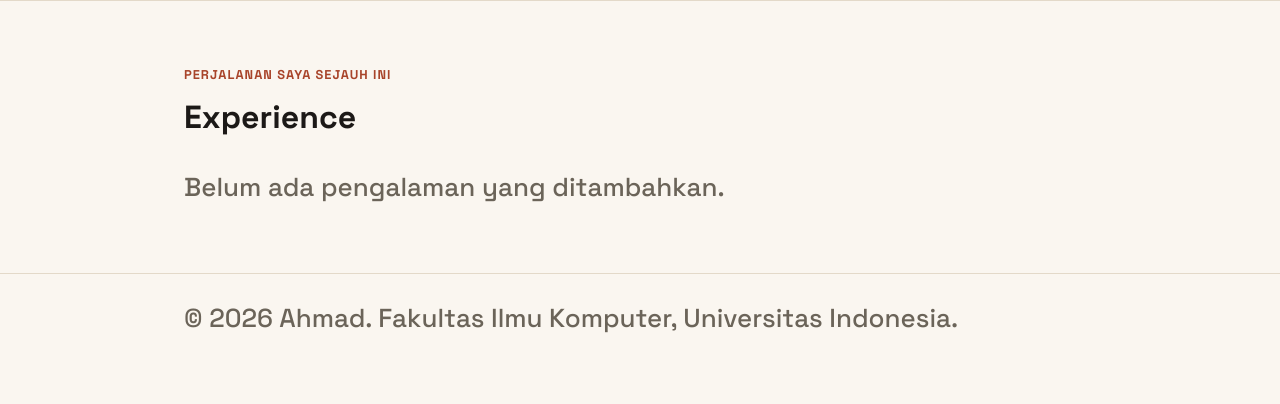
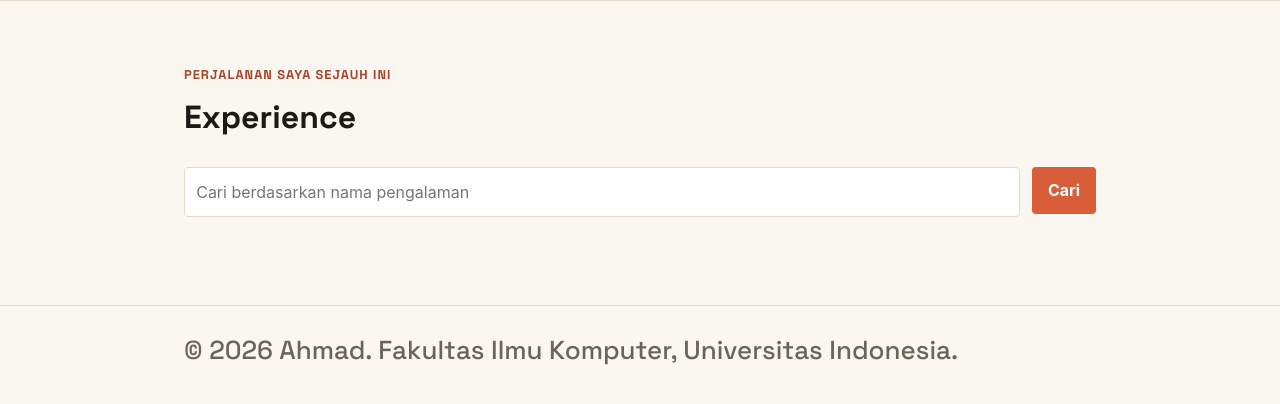
Before and after one commit to AhmadCSUI/myportofolio, a Django app: page /experience/ in a window 1280 px wide. Shown: the part 74-478 px from the top of the page. Run offline with Django 5.2, Linux system fonts and the light colour scheme.

Commit message:
(feat) Tutorial 5b: Langkah 3
ngeanuin edu dan exp.html biar siap pake js

```diff
--- a/templates/experience.html
+++ b/templates/experience.html
@@ -2,6 +2,7 @@
 {% block meta %}
     <title>Experiences - {{ name }}</title>
 {% endblock meta %}
+
 {% block content %}
 <main>
     <section class="experience-section" id="experience">
@@ -9,47 +10,40 @@
             <p class="section-kicker">Perjalanan saya sejauh ini</p>
             <div class="education-header">
                 <h1>Experience</h1>
-{% if user.is_superuser %}
+                {% if user.is_superuser %}
                 <a href="{% url 'main:create_experience' %}"
                    class="button education-add-button">
                     <span aria-hidden="true">+</span>
                     Tambah Pengalaman
                 </a>
-{% endif %}
+                {% endif %}
             </div>
 
-            <div class="experience-grid">
-                {% for experience in experiences_list %}
-                    <article class="experience-card">
-                        <span class="experience-category">
-                            {{ experience.get_category_display }}
-                        </span>
-                        <h2>{{ experience.title }}</h2>
-                        <p class="experience-description">
-                            {{ experience.description }}
-                        </p>
-                        <p class="experience-status">
-                            {{ experience.started_at }}{% if experience.ended_at %} - {{ experience.ended_at }}{% else %} - Sekarang{% endif %}
-                        </p>
-                        {% include "components/experience_star.html" with experience=experience %}
-{% if user.is_superuser or is_editor %}
-                        <div class="experience-actions">
-                            <a href="{% url 'main:edit_experience' experience.id %}" class="button button-secondary">Edit</a>
-{% if user.is_superuser %}
-                            <form method="post" action="{% url 'main:delete_experience' experience.id %}" style="display: inline;">
-                                {% csrf_token %}
-                                <button type="submit" class="button button-danger" onclick="return confirm('Yakin ingin menghapus?')">Hapus</button>
-                            </form>
-{% endif %}
-                        </div>
-{% endif %}
-                    </article>
-                {% empty %}
-                    <p class="empty-state">
-                        Belum ada pengalaman yang ditambahkan.
-                    </p>
-                {% endfor %}
+            <form id="project-search-form" class="education-search">
+                <input type="search"
+                       id="search-input"
+                       name="title"
+                       value="{{ title_query }}"
+                       placeholder="Cari berdasarkan nama pengalaman"
+                       class="education-search__input"
+                       aria-label="Cari berdasarkan nama pengalaman">
+                <button type="submit" class="button">Cari</button>
+            </form>
+
+            <div id="loading" class="empty-state hide">
+                <p>Memuat experiences...</p>
             </div>
+
+            <div id="error" class="empty-state hide">
+                <p>Gagal memuat data experiences. Silakan coba lagi.</p>
+            </div>
+
+            <div id="empty" class="empty-state hide">
+                <p>Belum ada pengalaman yang ditambahkan atau ditemukan.</p>
+            </div>
+
+            <div id="grid" class="experience-grid hide"></div>
+
         </div>
     </section>
 </main>
```
Also changed, not shown: templates/education.html (+13 -52 lines).
